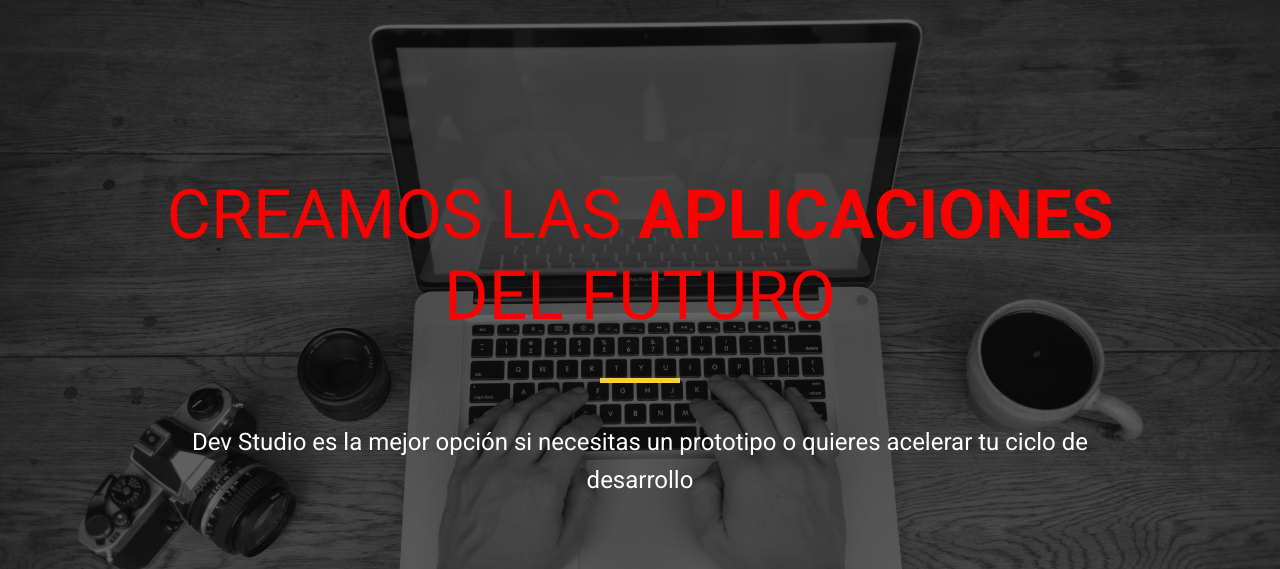
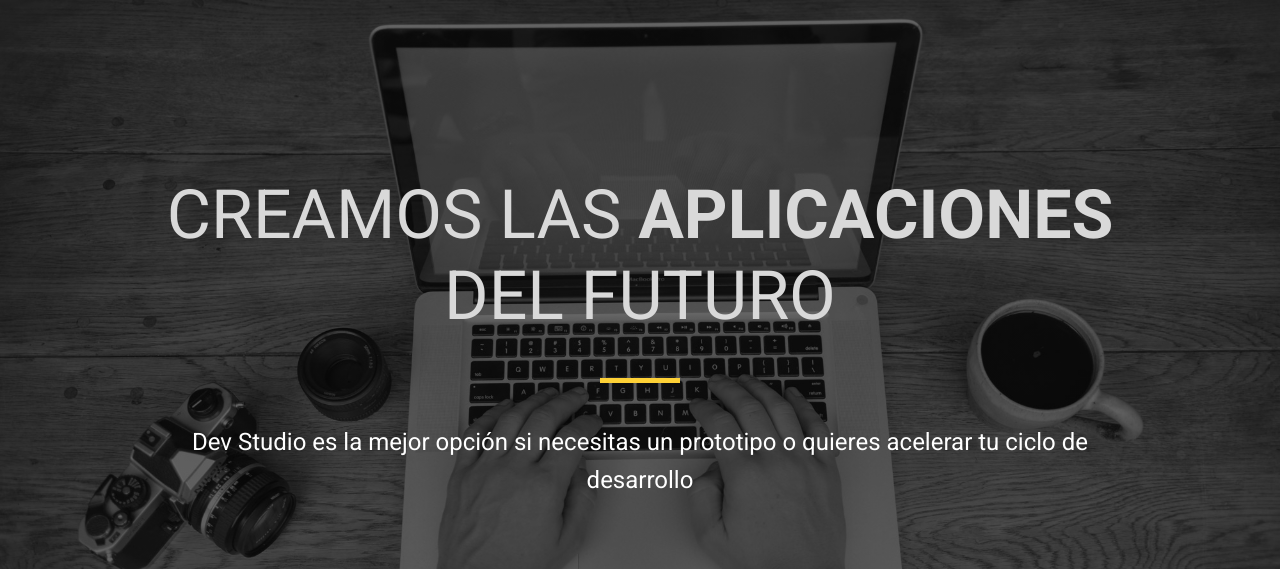
Before and after one commit to igorccg/studiodev, a plain HTML site: page index.html in a window 1280 px wide. Shown: the part 71-640 px from the top of the page. Drawn offline with nearby package versions, Linux system fonts and the light colour scheme.

Commit message:
Cambio de texto encabezado a gris

```diff
--- a/css/style.css
+++ b/css/style.css
@@ -47,7 +47,7 @@ header nav a.active {
 }
 
 #home h1 {
-    color: red;
+    color: #d9d9d9;
     font-size: 68px;
     font-weight: normal;
     line-height: 1.2;
```
